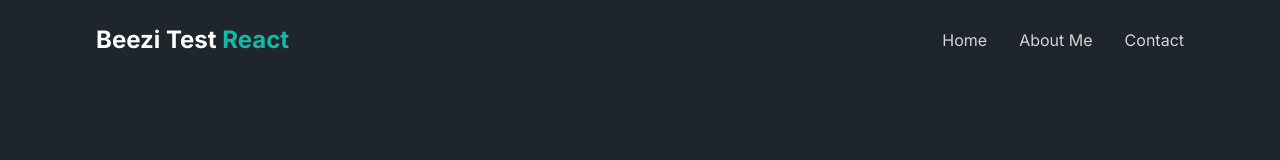
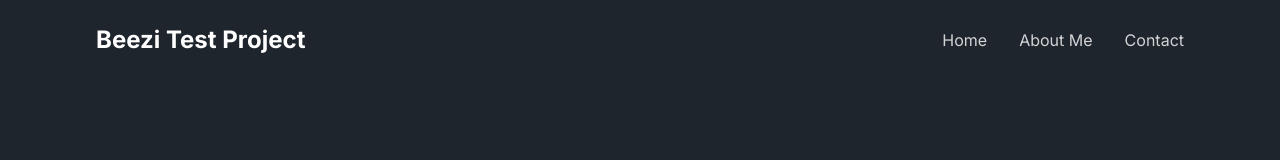
Before and after one commit to test-007-jira-merely/project, a Next.js app: page / in a window 1280 px wide. Shown: the top 160 px of the page. Built offline with nearby package versions, Linux system fonts and the light colour scheme.

Commit message:
test: change site name from SaulDesign to Beezi Test Project
SCRUM-623

```diff
--- a/app/layout.tsx
+++ b/app/layout.tsx
@@ -2,12 +2,12 @@ import type { Metadata } from 'next'
 import './globals.css'
 
 export const metadata: Metadata = {
-  title: 'SaulDesign - Creative UI Designer',
+  title: 'Beezi Test Project',
   description: 'Portfolio of a creative UI/UX designer specializing in modern, user-centric design solutions',
   keywords: ['UI Design', 'UX Design', 'Web Design', 'Creative Designer', 'Portfolio'],
-  authors: [{ name: 'SaulDesign' }],
+  authors: [{ name: 'Beezi Test Project' }],
   openGraph: {
-    title: 'SaulDesign - Creative UI Designer',
+    title: 'Beezi Test Project',
     description: 'Portfolio of a creative UI/UX designer',
     type: 'website',
   },
--- a/components/Footer.tsx
+++ b/components/Footer.tsx
@@ -19,9 +19,7 @@ export default function Footer() {
         <div className="grid md:grid-cols-3 gap-8 mb-8">
           {/* Brand */}
           <div className="space-y-4">
-            <h3 className="text-2xl font-bold">
-              Saul<span className="text-teal">Design</span>
-            </h3>
+            <h3 className="text-2xl font-bold">Beezi Test Project</h3>
             <p className="text-white/60 text-sm">
               Creating beautiful and functional digital experiences with passion and precision.
             </p>
@@ -90,7 +88,7 @@ export default function Footer() {
         <div className="pt-8 border-t border-white/5">
           <div className="flex flex-col md:flex-row items-center justify-between gap-4">
             <p className="text-white/50 text-sm">
-              © {currentYear} SaulDesign. All rights reserved.
+              © {currentYear} Beezi Test Project. All rights reserved.
             </p>
 
             <p className="text-white/50 text-sm flex items-center gap-2">
--- a/components/Header.tsx
+++ b/components/Header.tsx
@@ -39,7 +39,7 @@ export default function Header() {
             className="text-2xl font-bold cursor-pointer"
             onClick={() => scrollToSection('home')}
           >
-            Beezi Test <span className="text-teal">React</span>
+            Beezi Test Project
           </motion.div>
 
           {/* Navigation Menu */}
```
Also changed, not shown: 1 other file (tests, documents, lock files or other folders).
